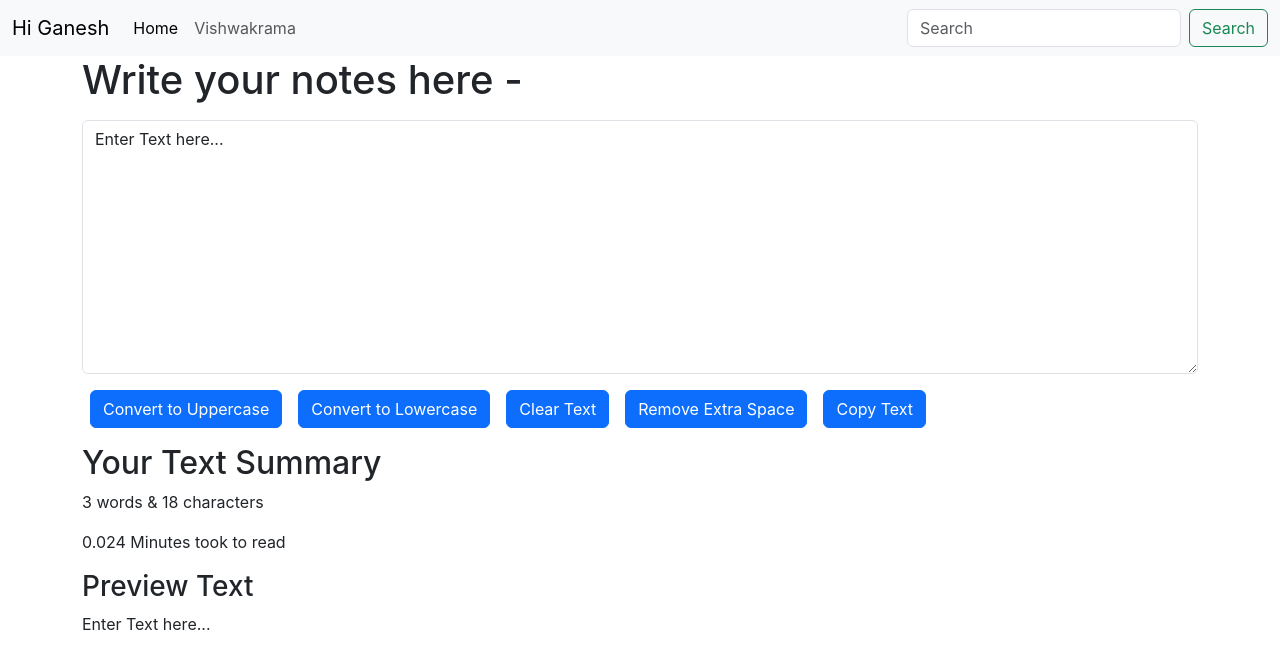
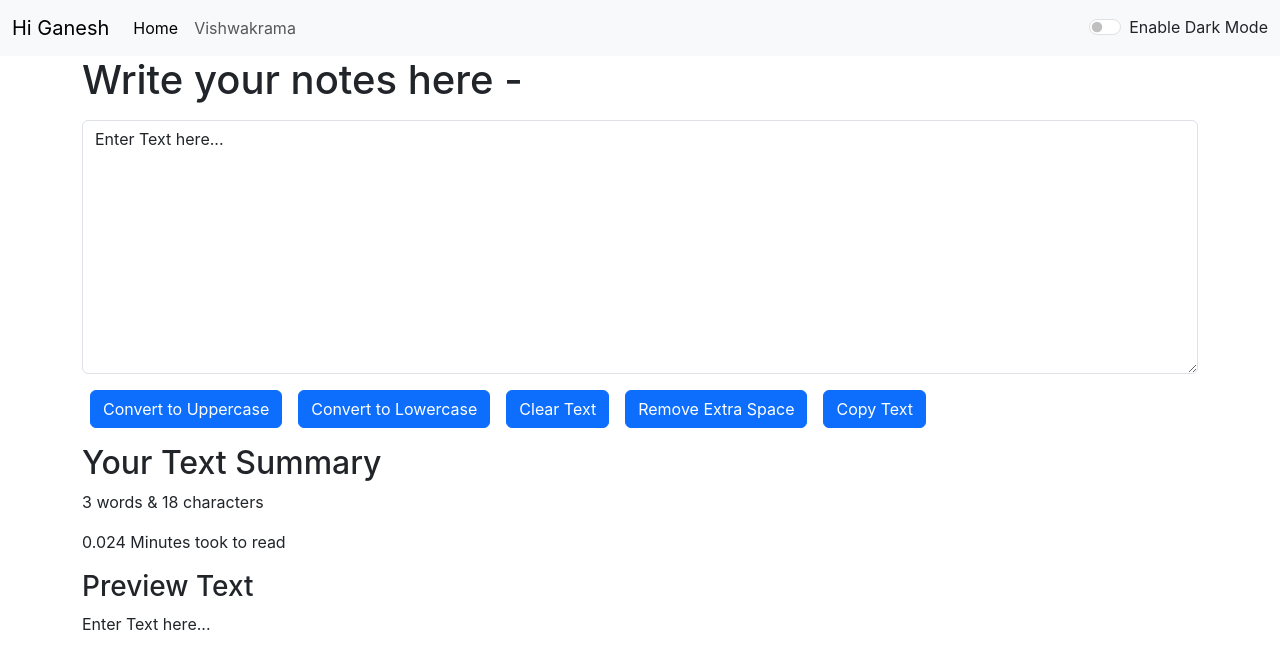
Before and after one commit to icandy9914/myreactapp, a React (Create React App) app: page / in a window 1280 px wide. Shown: the top 668 px of the page. Built offline with nearby package versions, Linux system fonts and the light colour scheme.

Commit message:
darkmode featured implemented

```diff
--- a/src/App.js
+++ b/src/App.js
@@ -2,16 +2,30 @@ import logo from './logo.svg';
 import './App.css';
 import Navbar from './components/Navbar';
 import TextForms from './components/TextForms';
-// import About from './components/About';
+import About from './components/About';
+import { useState } from 'react';
+
 
 function App() {
+  let [mode,setMode] = useState('light');
+  const toggleMode = ()=>{
+    if(mode === 'light')
+    {
+      setMode('dark');
+      document.body.style.backgroundColor='#212529';
+    }
+    else {
+      setMode('light');
+      document.body.style.backgroundColor='#fff';
+    }
+  }
   return (
     <>
 
-<Navbar title="Hi Ganesh" aboutTxt="Vishwakrama"/>
-<TextForms headingTxt="Write your notes here"/>
-{/* <Navbar/> */}
+<Navbar title="Hi Ganesh" aboutTxt="Vishwakrama" mode={mode} toggleMode={toggleMode}/>
 {/* <About/> */}
+<TextForms headingTxt="Write your notes here" mode={mode}/>
+
 </>
   );
 }
--- a/src/components/Navbar.js
+++ b/src/components/Navbar.js
@@ -4,7 +4,7 @@ import PropTypes from 'prop-types'
 
 export default function Navbar(props) {
   return (
-    <nav className="navbar navbar-expand-lg bg-body-tertiary">
+    <nav className={`navbar navbar-expand-lg navbar-${props.mode} bg-${props.mode}`}>
       <div className="container-fluid">
         <a className="navbar-brand" href="#">{props.title}</a>
         <button className="navbar-toggler" type="button" data-bs-toggle="collapse" data-bs-target="#navbarSupportedContent" aria-controls="navbarSupportedContent" aria-expanded="false" aria-label="Toggle navigation">
@@ -19,10 +19,10 @@ export default function Navbar(props) {
               <a className="nav-link" href="/">{props.aboutTxt}</a>
             </li>
           </ul>
-          <form className="d-flex" role="search">
-            <input className="form-control me-2" type="search" placeholder="Search" aria-label="Search" />
-            <button className="btn btn-outline-success" type="submit">Search</button>
-          </form>
+          <div className={`form-check form-switch text-${props.mode==='light'?'dark':'light'}`}>
+          <input className="form-check-input" type="checkbox" id="flexSwitchCheckDefault" onClick={props.toggleMode}/>
+          <label className="form-check-label" htmlFor="flexSwitchCheckDefault" onClick={props.toggleMode}>{props.mode==='light'?'Enable':'Disable'} Dark Mode</label>
+        </div>
         </div>
       </div>
     </nav>
--- a/src/components/TextForms.js
+++ b/src/components/TextForms.js
@@ -35,8 +35,8 @@ export default function TextForms(props) {
     const [mytxt, setText] = useState('Enter Text here...');
     return (
         <>
-        <div className="container">
-            <h1>{props.headingTxt} - </h1>
+        <div className="container" data-bs-theme={`${props.mode==='light'?'light':'dark'}`}>
+            <h1 className={`text-${props.mode==='light'?'dark':'light'}`}>{props.headingTxt} - </h1>
             <div className="mb-3">
                 <textarea value={mytxt} className="form-control my-3" id="exampleFormControlTextarea1" rows="10" onChange={handleUpdate}>{mytxt}</textarea>
                 <button className="btn btn-primary mx-2" onClick={handleUpperClick}>Convert to Uppercase</button>
@@ -47,12 +47,12 @@ export default function TextForms(props) {
 
             </div>
         </div>
-        <div className="container">
-            <h2>Your Text Summary</h2>
-            <p>{mytxt.split(" ").length} words & {mytxt.length} characters</p>
-            <p>{0.008 * mytxt.split(" ").length} Minutes took to read</p>
-            <h3>Preview Text</h3>
-            <p>{mytxt}</p>
+        <div className="container" data-bs-theme={`${props.mode==='light'?'light':'dark'}`}>
+            <h2 className={`text-${props.mode==='light'?'dark':'light'}`}>Your Text Summary</h2>
+            <p className={`text-${props.mode==='light'?'dark':'light'}`}>{mytxt.split(" ").length} words & {mytxt.length} characters</p>
+            <p className={`text-${props.mode==='light'?'dark':'light'}`} >{0.008 * mytxt.split(" ").length} Minutes took to read</p>
+            <h3 className={`text-${props.mode==='light'?'dark':'light'}`}>Preview Text</h3>
+            <p className={`text-${props.mode==='light'?'dark':'light'}`}>{mytxt}</p>
         </div>
         </>
     )
```
